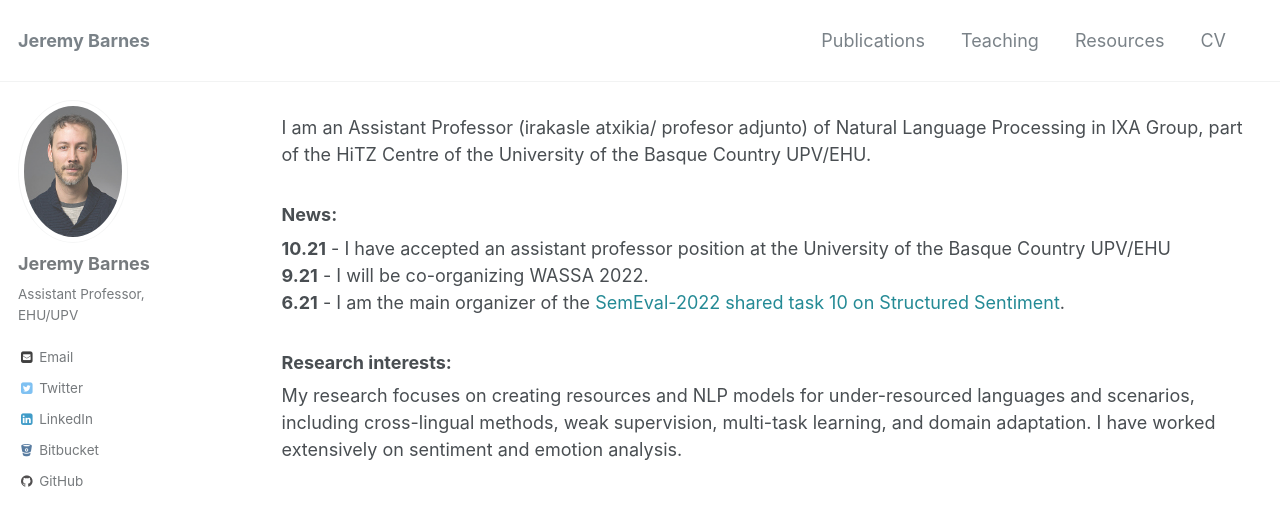
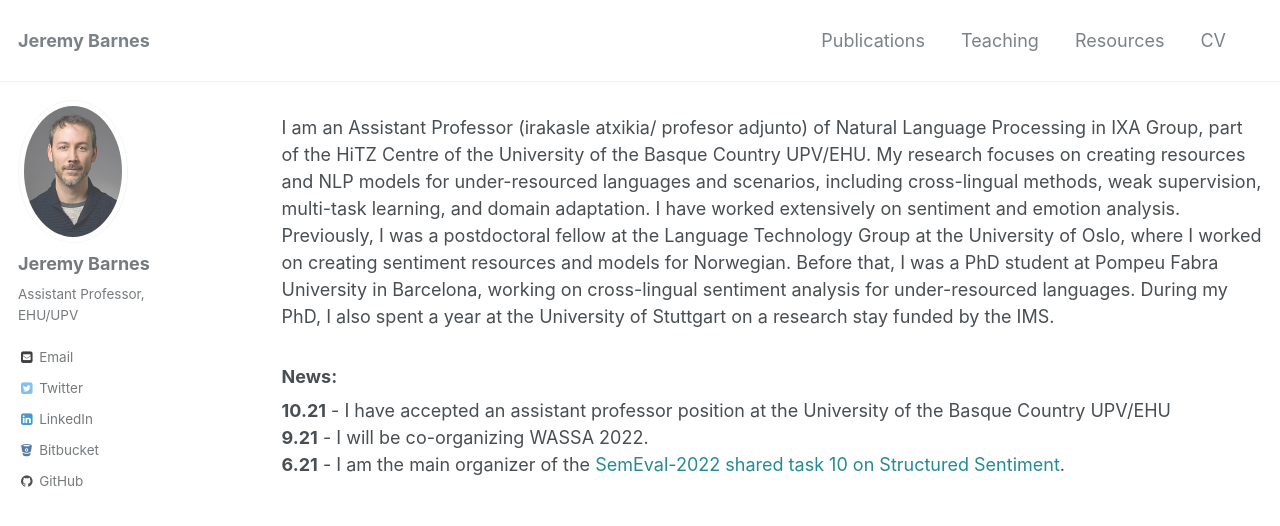
Before and after one commit to jerbarnes/jerbarnes.github.io, a Jekyll site: the page built from index.html, in a window 1280 px wide and 900 px high. Shown: the top 526 px of the window. Built offline with Jekyll 4.4.1, drawn with Linux system fonts in a browser that asks for light colours; the list of posts is cut into pages by our own code; comment, search, counter and statistics services are not loaded.

Commit message:
expanded on intro

```diff
--- a/_layouts/home.html
+++ b/_layouts/home.html
@@ -3,6 +3,10 @@ layout: archive
 ---
 
 I am an Assistant Professor (irakasle atxikia/ profesor adjunto) of Natural Language Processing in IXA Group, part of the HiTZ Centre of the University of the Basque Country UPV/EHU.
+
+My research focuses on creating resources and NLP models for under-resourced languages and scenarios, including cross-lingual methods, weak supervision, multi-task learning, and domain adaptation. I have worked extensively on sentiment and emotion analysis.
+
+Previously, I was a postdoctoral fellow at the Language Technology Group at the University of Oslo, where I worked on creating sentiment resources and models for Norwegian. Before that, I was a PhD student at Pompeu Fabra University in Barcelona, working on cross-lingual sentiment analysis for under-resourced languages. During my PhD, I also spent a year at the University of Stuttgart on a research stay funded by the IMS.
 
 
 
@@ -16,11 +20,7 @@ News:
 
 
 
-        <h3>
-            Research interests:
-        </h3>
 
-My research focuses on creating resources and NLP models for under-resourced languages and scenarios, including cross-lingual methods, weak supervision, multi-task learning, and domain adaptation. I have worked extensively on sentiment and emotion analysis.<br>
 
 
 <!--
```
